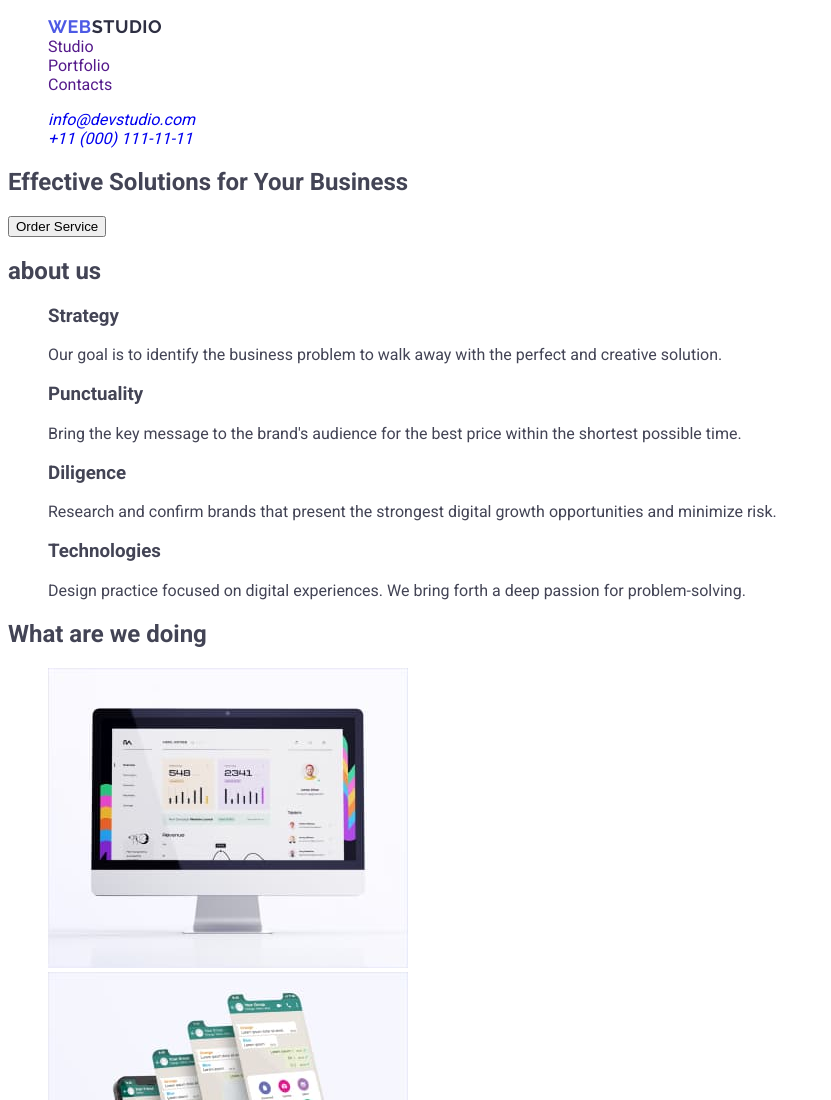
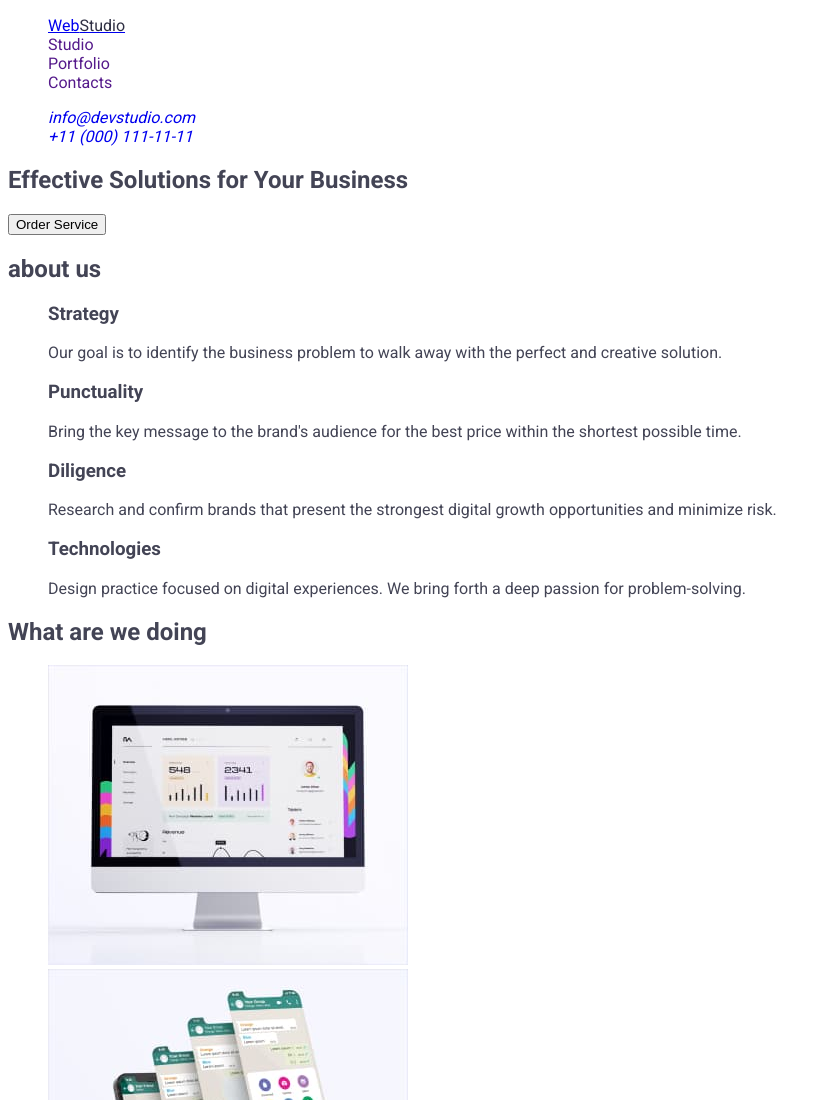
Before and after one commit to TpamBau/goit-markup-hw-02, a plain HTML site: page index.html in a window 1280 px wide. Shown: the top 1100 px of the page, without its empty margins (0-831 px from the left). Drawn offline with Linux system fonts and the light colour scheme.

Commit message:
Update index.html

```diff
--- a/index.html
+++ b/index.html
@@ -20,7 +20,7 @@
       <nav>
         <ul class="list">
           <li>
-            <a href="./index.html" class="logo link"
+            <a href="./index.html" class="logo-link"
               >Web<span class="span-logo">Studio</span></a
             >
           </li>
```
